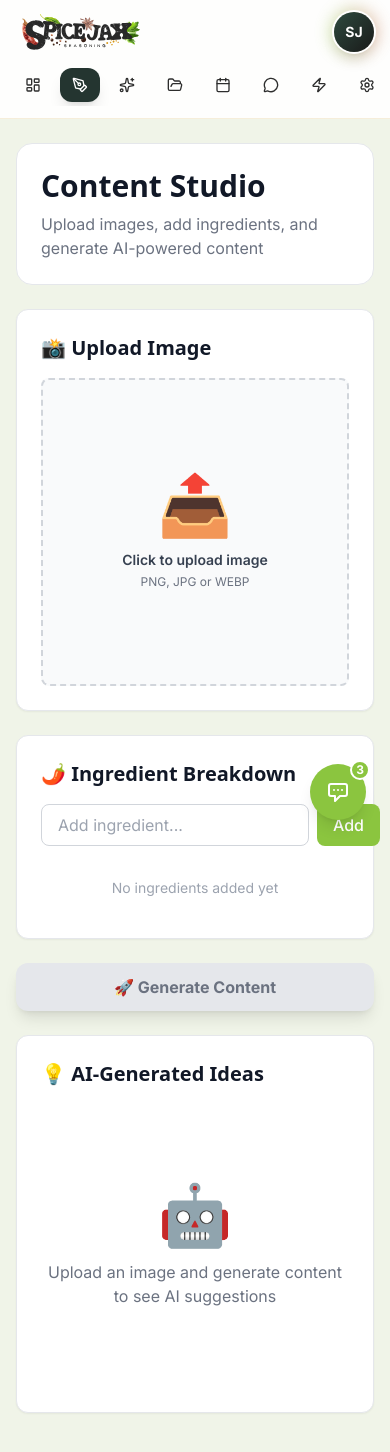
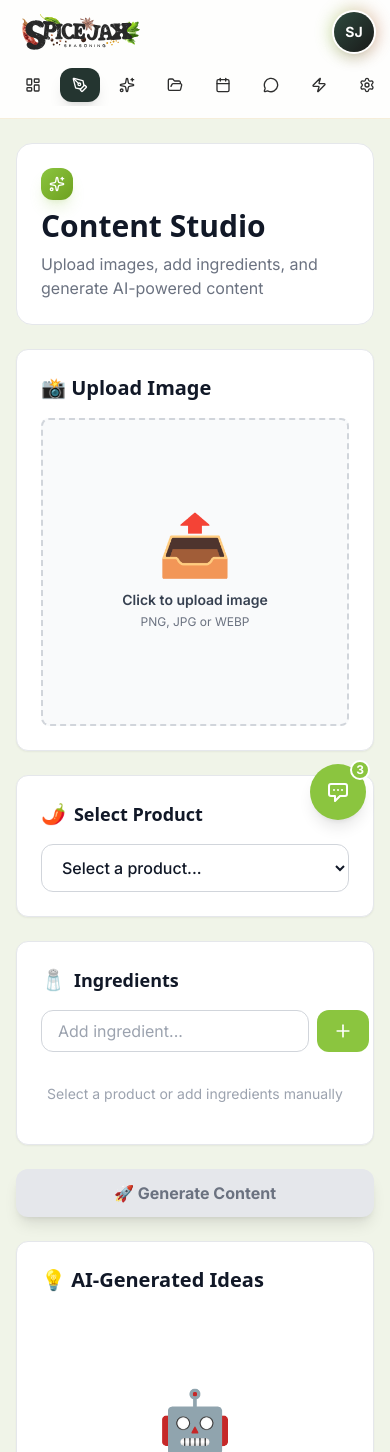
Before and after one commit to Aldazou/SpicejaxOps, a Next.js app: page /content in a window 390 px wide. Shown: the top 1452 px of the page. Built offline with nearby package versions, Linux system fonts and the light colour scheme.

Commit message:
Connect Image Lab, Library, and Content Studio: Generate Caption flow

```diff
--- a/app/content/page.tsx
+++ b/app/content/page.tsx
@@ -1,9 +1,12 @@
 "use client";
 
-import { useState } from "react";
+import { useState, useEffect, Suspense } from "react";
+import { useSearchParams } from "next/navigation";
 import MainLayout from "@/components/MainLayout";
 import Image from "next/image";
 import ScheduleModal from "@/components/ScheduleModal";
+import { getProducts, type SpiceProduct } from "@/lib/products";
+import { ImageIcon, Sparkles, X, Plus } from "lucide-react";
 
 interface ContentIdea {
   id: string;
@@ -13,16 +16,59 @@ interface ContentIdea {
   status: "pending" | "approved" | "discarded";
 }
 
-export default function ContentStudioPage() {
+function ContentStudioContent() {
+  const searchParams = useSearchParams();
   const [uploadedImage, setUploadedImage] = useState<string | null>(null);
   const [ingredients, setIngredients] = useState<string[]>([]);
   const [newIngredient, setNewIngredient] = useState("");
   const [generating, setGenerating] = useState(false);
   const [contentIdeas, setContentIdeas] = useState<ContentIdea[]>([]);
+  const [products, setProducts] = useState<SpiceProduct[]>([]);
+  const [selectedProductId, setSelectedProductId] = useState<string>("");
+  const [fromLibrary, setFromLibrary] = useState(false);
 
   // Scheduling State
   const [isScheduleModalOpen, setIsScheduleModalOpen] = useState(false);
   const [selectedIdeaForSchedule, setSelectedIdeaForSchedule] = useState<ContentIdea | null>(null);
+
+  // Load products and check for URL params (from Library)
+  useEffect(() => {
+    const loadedProducts = getProducts();
+    setProducts(loadedProducts);
+
+    // Check if coming from Library with pre-loaded image
+    const imageParam = searchParams.get("image");
+    const productParam = searchParams.get("product");
+    const fromParam = searchParams.get("from");
+
+    if (imageParam) {
+      setUploadedImage(decodeURIComponent(imageParam));
+      setFromLibrary(fromParam === "library");
+    }
+
+    if (productParam && loadedProducts.length > 0) {
+      // Try to find matching product by name (partial match)
+      const matchedProduct = loadedProducts.find(p =>
+        p.name.toLowerCase().includes(productParam.toLowerCase()) ||
+        p.shortName.toLowerCase().includes(productParam.toLowerCase()) ||
+        p.id.includes(productParam.toLowerCase())
+      );
+
+      if (matchedProduct) {
+        setSelectedProductId(matchedProduct.id);
+        setIngredients(matchedProduct.ingredients);
+      }
+    }
+  }, [searchParams]);
+
+  // When product selection changes, update ingredients
+  const handleProductChange = (productId: string) => {
+    setSelectedProductId(productId);
+    const product = products.find(p => p.id === productId);
+    if (product) {
+      setIngredients(product.ingredients);
+    }
+  };
 
   const handleImageUpload = (e: React.ChangeEvent<HTMLInputElement>) => {
     const file = e.target.files?.[0];
@@ -203,9 +249,22 @@ export default function ContentStudioPage() {
       <div className="space-y-6">
         {/* Header */}
         <div className="rounded-2xl border border-gray-200 bg-white p-6">
+          <div className="flex items-center gap-3 mb-2">
+            <div className="h-8 w-8 rounded-xl bg-gradient-to-br from-brand-lime to-spice-600 flex items-center justify-center shadow-lg shadow-brand-lime/20">
+              <Sparkles className="w-4 h-4 text-white" />
+            </div>
+            {fromLibrary && (
+              <span className="px-2 py-1 bg-brand-gold/10 text-brand-gold text-xs font-bold rounded-lg border border-brand-gold/20">
+                From Library
+              </span>
+            )}
+          </div>
           <h1 className="text-3xl font-bold text-gray-900">Content Studio</h1>
           <p className="text-gray-500 mt-2">
-            Upload images, add ingredients, and generate AI-powered content
+            {fromLibrary
+              ? "Generate captions and hooks for your library image"
+              : "Upload images, add ingredients, and generate AI-powered content"
+            }
           </p>
         </div>
 
@@ -256,10 +315,35 @@ export default function ContentStudioPage() {
               </div>
             </div>
 
+            {/* Product Selector */}
+            {products.length > 0 && (
+              <div className="bg-white rounded-xl border border-gray-200 shadow-sm p-6">
+                <h2 className="text-lg font-bold text-gray-900 mb-4 flex items-center gap-2">
+                  <span className="text-xl">🌶️</span> Select Product
+                </h2>
+
+                <select
+                  value={selectedProductId}
+                  onChange={(e) => handleProductChange(e.target.value)}
+                  className="w-full px-4 py-3 border border-gray-300 rounded-xl focus:outline-none focus:ring-2 focus:ring-[#8bc53f] bg-white text-gray-900 font-medium"
+                >
+                  <option value="">Select a product...</option>
+                  {products.map((product) => (
+                    <option key={product.id} value={product.id}>
+                      {product.name}
+                    </option>
+                  ))}
+                </select>
+              </div>
+            )}
+
             {/* Ingredients */}
             <div className="bg-white rounded-xl border border-gray-200 shadow-sm p-6">
-              <h2 className="text-xl font-bold text-gray-900 mb-4">
-                🌶️ Ingredient Breakdown
+              <h2 className="text-lg font-bold text-gray-900 mb-4 flex items-center gap-2">
+                <span className="text-xl">🧂</span> Ingredients
+                {selectedProductId && (
+                  <span className="text-xs font-normal text-gray-500 ml-auto">Auto-loaded from product</span>
+                )}
               </h2>
 
               <div className="flex gap-2 mb-4">
@@ -269,36 +353,36 @@ export default function ContentStudioPage() {
                   onChange={(e) => setNewIngredient(e.target.value)}
                   onKeyPress={(e) => e.key === "Enter" && addIngredient()}
                   placeholder="Add ingredient..."
-                  className="flex-1 px-4 py-2 border border-gray-300 rounded-lg focus:outline-none focus:ring-2 focus:ring-[#8bc53f]"
+                  className="flex-1 px-4 py-2 border border-gray-300 rounded-xl focus:outline-none focus:ring-2 focus:ring-[#8bc53f]"
                 />
                 <button
                   onClick={addIngredient}
-                  className="px-4 sm:px-6 py-2 bg-[#8bc53f] text-white font-medium rounded-lg hover:bg-[#77a933] transition-colors"
+                  className="px-4 py-2 bg-[#8bc53f] text-white font-medium rounded-xl hover:bg-[#77a933] transition-colors"
                 >
-                  Add
+                  <Plus className="w-5 h-5" />
                 </button>
               </div>
 
-              <div className="space-y-2">
+              <div className="flex flex-wrap gap-2">
                 {ingredients.map((ingredient, index) => (
-                  <div
+                  <span
                     key={index}
-                    className="flex items-center justify-between bg-gray-50 px-4 py-2 rounded-lg"
+                    className="inline-flex items-center gap-1.5 px-3 py-1.5 bg-brand-sage text-brand-text rounded-full text-sm border border-brand-gold/20"
                   >
-                    <span className="text-gray-700">{ingredient}</span>
+                    {ingredient}
                     <button
                       onClick={() => removeIngredient(index)}
-                      className="text-gray-400 hover:text-gray-600"
+                      className="text-brand-text/50 hover:text-brand-rust transition-colors"
                     >
-                      ✕
+                      <X className="w-3.5 h-3.5" />
                     </button>
-                  </div>
+                  </span>
                 ))}
               </div>
 
               {ingredients.length === 0 && (
                 <p className="text-center text-gray-400 text-sm py-4">
-                  No ingredients added yet
+                  Select a product or add ingredients manually
                 </p>
               )}
             </div>
@@ -383,3 +467,18 @@ export default function ContentStudioPage() {
     </MainLayout>
   );
 }
+
+// Wrap with Suspense for useSearchParams
+export default function ContentStudioPage() {
+  return (
+    <Suspense fallback={
+      <MainLayout>
+        <div className="flex items-center justify-center py-24">
+          <div className="animate-spin w-8 h-8 border-4 border-brand-lime border-t-transparent rounded-full"></div>
+        </div>
+      </MainLayout>
+    }>
+      <ContentStudioContent />
+    </Suspense>
+  );
+}
--- a/app/library/page.tsx
+++ b/app/library/page.tsx
@@ -1,8 +1,9 @@
 "use client";
 
 import { useEffect, useState } from "react";
+import { useRouter } from "next/navigation";
 import MainLayout from "@/components/MainLayout";
-import { Download, ExternalLink, ImageIcon, Loader2, RefreshCw, Sparkles, Camera, Maximize } from "lucide-react";
+import { Download, ExternalLink, ImageIcon, Loader2, RefreshCw, Sparkles, PenTool, Calendar } from "lucide-react";
 
 interface DriveFile {
   id: string;
@@ -54,9 +55,23 @@ function formatLabel(str: string): string {
 }
 
 export default function LibraryPage() {
+  const router = useRouter();
   const [files, setFiles] = useState<DriveFile[]>([]);
   const [loading, setLoading] = useState(true);
   const [error, setError] = useState<string | null>(null);
+
+  // Navigate to Content Studio with image pre-loaded
+  const handleGenerateCaption = (file: DriveFile) => {
+    const { product } = parseFileName(file.name);
+    const imageUrl = `https://lh3.googleusercontent.com/d/${file.id}=w1200`;
+    // Encode params for URL
+    const params = new URLSearchParams({
+      image: imageUrl,
+      product: product || "",
+      from: "library",
+    });
+    router.push(`/content?${params.toString()}`);
+  };
 
   const fetchLibrary = async () => {
     setLoading(true);
@@ -174,14 +189,22 @@ export default function LibraryPage() {
 
                     {/* Actions */}
                     <div className="absolute bottom-4 left-4 right-4 flex justify-center gap-2 opacity-0 group-hover:opacity-100 transition-all duration-300 translate-y-2 group-hover:translate-y-0">
+                      <button
+                        onClick={() => handleGenerateCaption(file)}
+                        className="flex items-center gap-2 px-4 py-2 bg-brand-lime text-white rounded-xl hover:bg-spice-600 transition-colors shadow-lg text-sm font-semibold"
+                        title="Generate caption"
+                      >
+                        <PenTool className="w-4 h-4" />
+                        Caption
+                      </button>
                       <a
                         href={file.webViewLink}
                         target="_blank"
                         rel="noopener noreferrer"
-                        className="flex items-center gap-2 px-4 py-2 bg-white/95 backdrop-blur rounded-xl hover:bg-white transition-colors shadow-lg text-sm font-semibold text-brand-text"
+                        className="flex items-center justify-center w-10 h-10 bg-white/95 backdrop-blur rounded-xl hover:bg-white transition-colors shadow-lg"
+                        title="View in Drive"
                       >
-                        <ExternalLink className="w-4 h-4" />
-                        View
+                        <ExternalLink className="w-4 h-4 text-brand-text" />
                       </a>
                       {file.webContentLink && (
                         <a
```
Also changed, not shown: app/enhance/page.tsx (+35 -13 lines).
